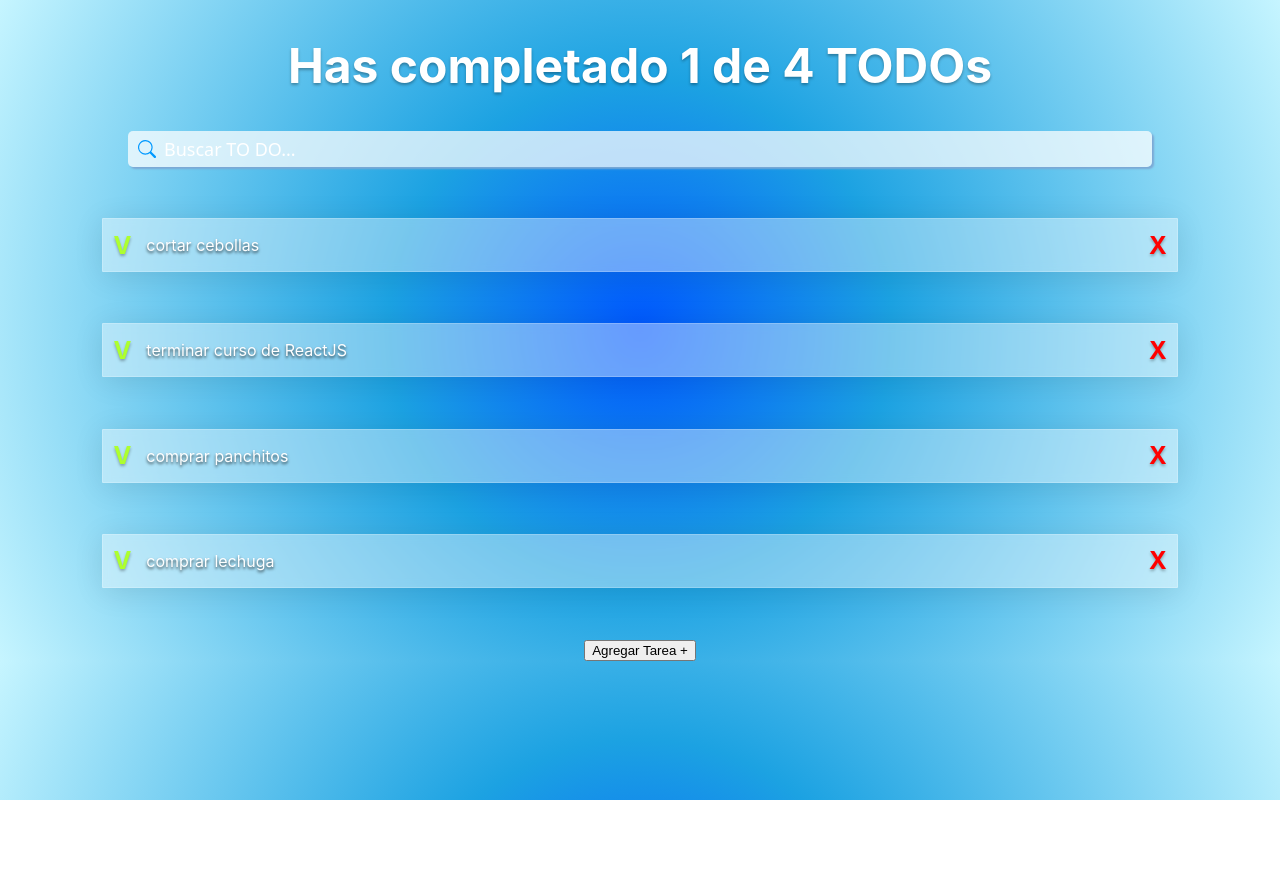
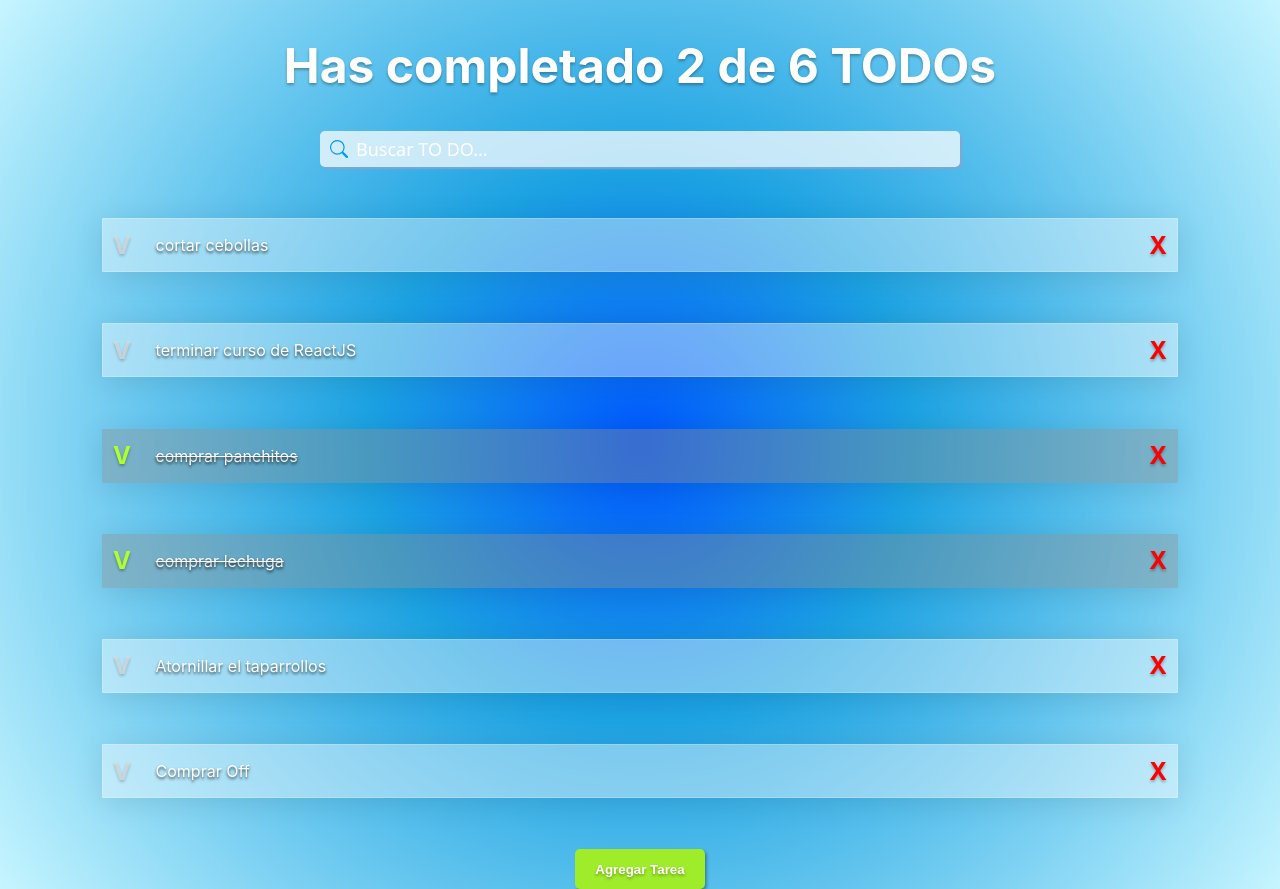
Before and after one commit to Dami-R92/todos-app, a React (Create React App) app: page / in a window 1280 px wide. Before the commit the page ends 800 px from the top, so only its background shows below. Built offline with nearby package versions, Linux system fonts and the light colour scheme.

Commit message:
agregado de usestate y funcion buscador

```diff
--- a/src/App.js
+++ b/src/App.js
@@ -1,38 +1,63 @@
+import React from 'react';
 import './App.css';
 import TodoCounter from './Components/TodoCounter/TodoCounter';
 import TodoItem from './Components/TodoItem/TodoItem';
 import TodoSearch from './Components/TodoSearch/TodoSearch';
 import TodoList from './Components/TodoList/TodoList';
 import CreateTodoButton from './Components/CreateTodoButton/CreateTodoButton';
-import { Fragment } from 'react';
+import { Fragment, useState } from 'react';
 
 const defaultTodos = [
-{text: 'cortar cebollas', completed: false},
-{text: 'terminar curso de ReactJS', completed: false},
-{text: 'comprar panchitos', completed: true},
-{text: 'comprar lechuga', completed: false},
+	{ text: 'cortar cebollas', completed: false },
+	{ text: 'terminar curso de ReactJS', completed: false },
+	{ text: 'comprar panchitos', completed: true },
+	{ text: 'comprar lechuga', completed: true },
+	{ text: 'Atornillar el taparrollos', completed: false },
+	{ text: 'Comprar Off', completed: false },
 
 ];
 
 function App() {
+	//Estado de los Todos.
+	const [todos, setTodos] = React.useState(defaultTodos);
 
-	var defaultTodosCompleted = 0;
+	//Estado de la busqueda.
+	const [searchValue, setSearchValue] = React.useState('');
+	// console.log('ususarios buscan todos de ' + searchValue);
 
-	defaultTodos.forEach(e => {
-		if(e.completed == true) {
-		defaultTodosCompleted = defaultTodosCompleted +1;
-		console.log(defaultTodosCompleted);
-		}
+	const completedTodos = todos.filter((todo) => !!todo.completed).length;
+	const totalTodos = todos.length;
+
+	const searchedTodos = todos.filter((todo) => {
+		const todoText = todo.text.toLowerCase();
+		const searcText = searchValue.toLowerCase();
+		return todoText.includes(searcText)
 	});
+
+	const completeTodo = (text)=> {
+		const newTodos = [...todos];
+		const todoIndex =  newTodos.findIndex(
+			(todo)=> todo.text == text
+			);
+		newTodos[todoIndex].completed = true;
+		setTodos(newTodos);
+	};
 
 	return (
 		<Fragment>
-			<TodoCounter completed={defaultTodosCompleted} total={defaultTodos.length} />
-			<TodoSearch />
+			<TodoCounter completed={completedTodos} total={totalTodos} />
+			<TodoSearch
+				searchValue={searchValue} setSearchValue={setSearchValue}
+			/>
 			<TodoList>
-				{defaultTodos.map(todo => (
-					<TodoItem key={todo.text} text = {todo.text} completed = {todo.completed} />
-					))}
+				{searchedTodos.map(todo => (
+					<TodoItem
+					key={todo.text}
+					text={todo.text}
+					completed={todo.completed}
+					onComplete={()=> completeTodo(todo.text)}
+					/>
+				))}
 			</TodoList>
 			<CreateTodoButton />
 		</Fragment>
--- a/src/Components/CreateTodoButton/CreateTodoButton.css
+++ b/src/Components/CreateTodoButton/CreateTodoButton.css
@@ -0,0 +1,44 @@
+.css-button-arrow--green {
+
+    min-width: 130px;
+    height: 40px;
+    color: #fff;
+    padding: 5px 10px;
+    font-weight: bold;
+    cursor: pointer;
+    transition: all 0.3s ease;
+    position: relative;
+    display: inline-block;
+    outline: none;
+    overflow: hidden;
+    border-radius: 5px;
+    border: none;
+    background-color: rgb(159, 236, 42);
+    text-shadow: 0px 2px 3px rgba(0, 0, 0, 0.3);
+    box-shadow: 2px 2px 3px rgba(0, 0, 0, 0.3);
+  }
+
+  .css-button-arrow--green:active {
+    background-color: #45a049;
+    box-shadow: 0 5px 10px rgba(0, 0, 0, 0.1);
+    transform: translateY(2px);
+  }
+  .css-button-arrow--green:hover {
+    border-radius: 5px;
+    padding-right: 24px;
+    padding-left:8px;
+  }
+  .css-button-arrow--green:hover:after {
+    opacity: 1;
+    right: 10px;
+  }
+  .css-button-arrow--green:after {
+    content: "\00BB";
+    position: absolute;
+    opacity: 0;
+    font-size: 20px;
+    line-height: 40px;
+    top: 0;
+    right: -20px;
+    transition: 0.4s;
+  }
--- a/src/Components/CreateTodoButton/CreateTodoButton.jsx
+++ b/src/Components/CreateTodoButton/CreateTodoButton.jsx
@@ -1,8 +1,15 @@
 import React from 'react'
+import './CreateTodoButton.css'
 
 function CreateTodoButton() {
+
   return (
-    <button>Agregar Tarea +</button>
+    <div>
+      <button className="css-button css-button-arrow css-button-arrow--green" onClick={(e) => {
+        console.log('apretaste un boton');
+      }}> Agregar Tarea</button>
+
+    </div>
   )
 }
 
--- a/src/Components/TodoItem/TodoItem.css
+++ b/src/Components/TodoItem/TodoItem.css
@@ -1,7 +1,7 @@
 .todoItem {
   display: flex;
   justify-content: space-between;
-  padding: 0px 10px 0px 10px;
+  padding: 0px 0px 0px 0px;
   margin: 4% 8%;
   border: 1px;
   border-style: solid;
@@ -14,24 +14,38 @@
   border: 1px solid rgba(255, 255, 255, 0.2);
 }
 
+.todoItem--completed {
+  background: rgba(140, 140, 140, 0.4);
+  border: 1px solid rgba(140, 140, 140, 0);
+}
+
 .check {
   display: flex;
+  width: 40px;
   justify-content: center;
   align-items: center;
   font-weight: bolder;
   font-size: 24px;
-    color:  greenyellow;
-    text-shadow: 0px 2px 3px rgba(0,0,0,0.3);
+  color: rgba(220, 220, 220, 0.7);
+  text-shadow: 0px 2px 3px rgba(0, 0, 0, 0.2);
+  cursor: pointer;
+}
+
+.check--active {
+  color: greenyellow;
+  text-shadow: 0px 2px 3px rgba(0, 0, 0, 0.3);
 }
 
 .delete {
   display: flex;
   justify-content: center;
+  width: 40px;
   align-items: center;
   font-weight: bolder;
   font-size: 24px;
   color: red;
-    text-shadow: 0px 2px 3px rgba(0,0,0,0.3);
+  text-shadow: 0px 2px 3px rgba(0, 0, 0, 0.3);
+  cursor: pointer;
 }
 
 .description {
@@ -40,5 +54,8 @@
   margin-right: 15px;
   margin-left: 15px;
   color: white;
-    text-shadow: 0px 2px 3px rgba(0,0,0,0.7);
+  text-shadow: 0px 2px 3px rgba(0, 0, 0, 0.7);
 }
+.description--completed {
+  text-decoration: line-through;
+}
--- a/src/Components/TodoItem/TodoItem.jsx
+++ b/src/Components/TodoItem/TodoItem.jsx
@@ -5,11 +5,15 @@ function TodoItem(props) {
 
 
   return (
-    <div className='todoItem'>
-    <div className="check">V</div>
-    <p className='description'>{props.text}</p>
-    <div className="delete">X</div>
-  </div>
+    <div className={`todoItem${props.completed ? ' todoItem--completed' : ''}`}
+
+    >
+      <span className={`check${props.completed ? ' check--active' : ''}`}
+      onClick={props.onComplete}
+      >V</span>
+      <p className={`description${props.completed ? ' description--completed' : ''}`}>{props.text}</p>
+      <span className="delete">X</span>
+    </div>
   )
 }
 
--- a/src/Components/TodoSearch/TodoSearch.css
+++ b/src/Components/TodoSearch/TodoSearch.css
@@ -8,7 +8,7 @@ font-family: system-ui, -apple-system, BlinkMacSystemFont, 'Segoe UI', Roboto, O
     justify-content: center;
     text-align: center;
 	position: relative;
-	max-width: 80%;
+	max-width: 50%;
 }
 
 .input {
--- a/src/Components/TodoSearch/TodoSearch.jsx
+++ b/src/Components/TodoSearch/TodoSearch.jsx
@@ -1,12 +1,21 @@
 import React from 'react'
 import './TodoSearch.css'
 
-function TodoSearch() {
+function TodoSearch({searchValue, setSearchValue}) {
+
+
+
   return (
     <div className="custom_input">
-    <svg xmlns="http://www.w3.org/2000/svg" class="svg_icon bi-search" viewBox="0 0 16 16"><path d="M11.742 10.344a6.5 6.5 0 1 0-1.397 1.398h-.001c.03.04.062.078.098.115l3.85 3.85a1 1 0 0 0 1.415-1.414l-3.85-3.85a1.007 1.007 0 0 0-.115-.1zM12 6.5a5.5 5.5 0 1 1-11 0 5.5 5.5 0 0 1 11 0z"></path></svg>
-    <input className="input" type="text" placeholder='Buscar TO DO...' />
-</div>
+      <svg xmlns="http://www.w3.org/2000/svg" className="svg_icon bi-search" viewBox="0 0 16 16"><path d="M11.742 10.344a6.5 6.5 0 1 0-1.397 1.398h-.001c.03.04.062.078.098.115l3.85 3.85a1 1 0 0 0 1.415-1.414l-3.85-3.85a1.007 1.007 0 0 0-.115-.1zM12 6.5a5.5 5.5 0 1 1-11 0 5.5 5.5 0 0 1 11 0z"></path></svg>
+      <input className="input" type="text" placeholder='Buscar TO DO...'
+        value={searchValue}
+        onChange={(e) => {
+          console.log('escribiste');
+          setSearchValue(e.target.value);
+
+        }} />
+    </div>
   )
 }
 
```
Lines whose indentation alone changed are shown as unchanged.
